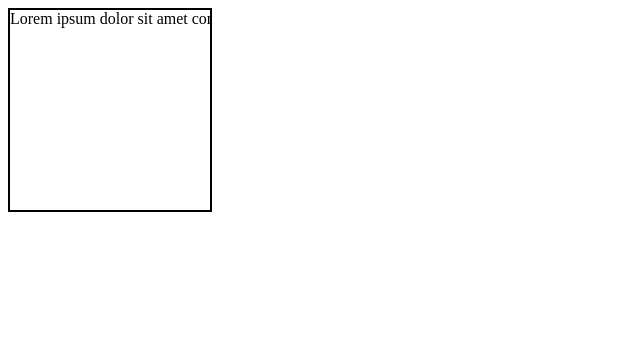
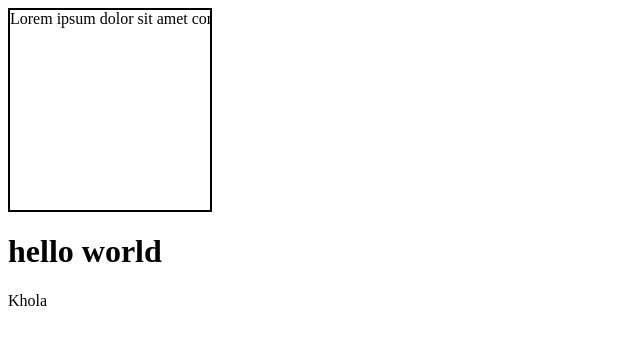
Before and after one commit to Sahil-khola/Web-Development, a plain HTML site: page CSS/13_CSS-OVERFLOW-PROPERTY.HTML in a window 1280 px wide. Shown: the whole page, without its empty margins (0-640 px from the left). Drawn offline with Linux system fonts and the light colour scheme.

Commit message:
WEB DEVELOPMENT

```diff
--- a/CSS/13_CSS-OVERFLOW-PROPERTY.HTML
+++ b/CSS/13_CSS-OVERFLOW-PROPERTY.HTML
@@ -12,6 +12,7 @@
             overflow: scroll;
             white-space: nowrap;
         }
+
     </style>
 </head>
 <body>
@@ -19,5 +20,8 @@
         Lorem ipsum dolor sit amet consectetur adipisicing elit. Repudiandae culpa ullam ipsum a saepe error voluptate, accusantium asperiores tempore ab reprehenderit distinctio nesciunt aut aliquam est eveniet officia porro provident dicta? Architecto dignissimos quod possimus quae unde assumenda illo, ipsum voluptatum fugit aperiam? Illo mollitia deleniti expedita.lorem2
         Lorem ipsum, dolor sit amet consectetur adipisicing elit. Dolores provident illo perspiciatis officiis corporis commodi id aut doloremque omnis, quae eligendi quasi dignissimos, libero et earum aspernatur officia. Sed, aliquam?
     </div>
+    <h1 id="id">hello world</h1>
+    <p>Khola</p>
+
 </body>
 </html>
```
